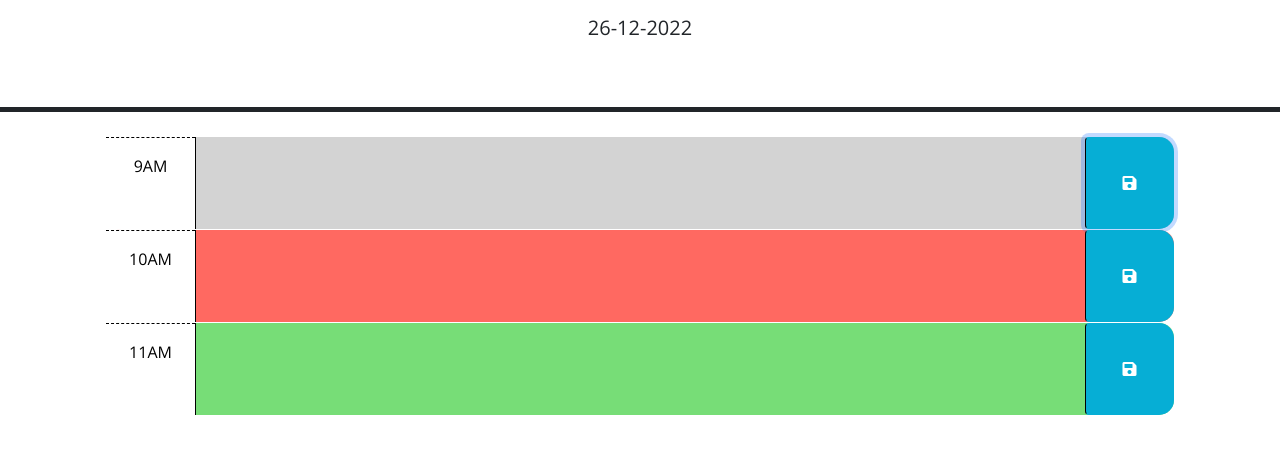
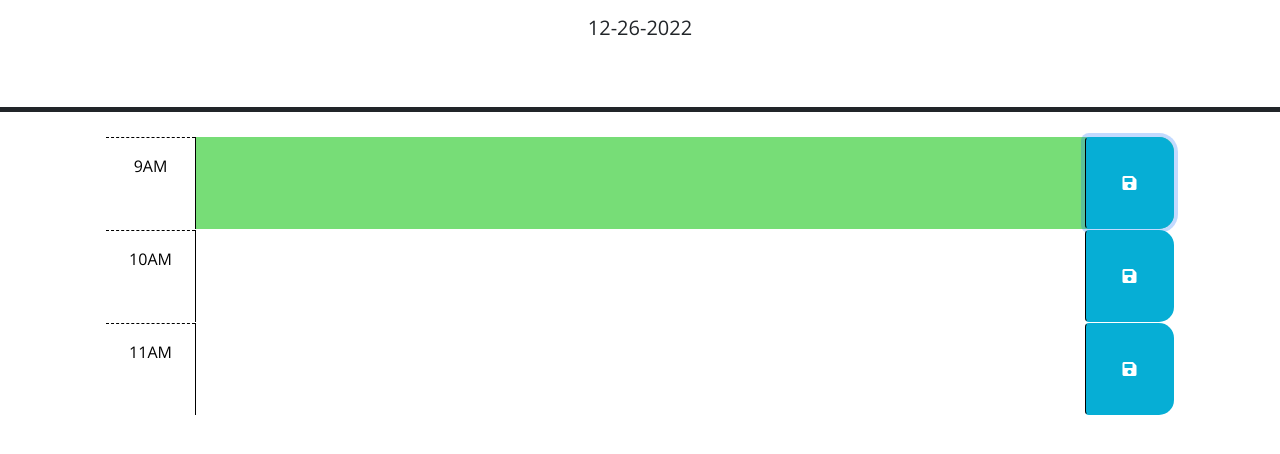
Before and after one commit to StevieMiller/dynamic-dayplanner, a plain HTML site: page index.html in a window 1280 px wide. Both pictures are taken after a click on the button 1129 px from the left and 348 px from the top of the page. Shown: the part 166-620 px from the top of the page. Drawn offline with nearby package versions, Linux system fonts and the light colour scheme.

Commit message:
applying classes to time-blocks

```diff
--- a/assets/script.js
+++ b/assets/script.js
@@ -4,28 +4,83 @@
 $(document).ready(function() {
   console.log('ready!');
 
-var saveBtn = $('.saveBtn');
-saveBtn.on('click', function (event) {
-console.log('clicked')
-event.preventDefault();
+// array storing the hours
+  let hours = [0, 1, 2, 3, 4, 5, 6, 7, 8, 9, 10, 11, 12, 13, 14, 15, 16, 17, 18, 19, 20, 21, 22, 23]
 
-// WHEN save button is clicked, description input is saved to local storage
-// The child element of the div id="hour-9" is the <textarea>
-var childOne = document.querySelector('#description')
-console.log(childOne)
-var parent = childOne.parentElement
-console.log(parent)
-var description = $('#hour-9').val();
-console.log(description)
-  //  var description = $('.description').val();
-  //  localStorage.setItem('description', description);
-  //  console.log(description)
+// for loop checks for the hours and index
+  for (let i = 0; i < hours.length; i++) {
+    const element = hours[i];
+    console.log('hour-' + element )
+    var currentTime = dayjs().format('H')
+    console.log(currentTime)
+
+    if(currentTime < element){
+      // append class of past to time block
+      let pastTime = document.getElementById("hour");
+      pastTime.classList.add("past");
+    } else if (currentTime === element) {
+      let presentTime = document.getElementById("hour");
+      presentTime.classList.add("present");
+    } else if (currentTime > element) {
+      let futureTime = document.getElementById("hour");
+      futureTime.classList.add("future");
     }
 
-  )
+    }
 
+    //next is to check condition on time
+    // next is to create html element using jquery
+    //next is to append class to such elements
+    //next is to remove classes from elements
+
+
+
+
+  const textAreaValue = document.getElementById('textArea')
+
+  function saveData() {
+    // var description = $('.description').val();
+    // localStorage.setItem('description', description);
+
+    var description = $('#description').val();
+    localStorage.setItem('description', description)
+    console.log(description)
+
+
+  }
+  // WHEN save button is clicked
+  var saveBtn = $('.saveBtn');
+  saveBtn.on('click', saveData)
+
+
+  // THEN description input is saved to local storage
+    // The child element of the div id="hour-9" is the <textarea>
+    // should I add an id of description? Or do I have to use #hour-9?
+    // If I add id="description", I can grab the <textarea>
+  var childOne = document.querySelector('#description')
+  // console.log(childOne)
+    // If I traverse up the DOM, I can grab the parent element
+  var parent = childOne.parentElement
+  // console.log(parent)
+
+  // THIS WORKS
+  // var description grabs input from <textarea> and stores in local storage
+  var storedData = localStorage.getItem('description');
+  console.log('stored data',storedData)
+  // writes storedData to page
+  textAreaValue.textContent = storedData
+
+  // THIS DOESN'T
+  // This code uses #hour-9 as key but doesn't store the value input from <textarea>
+  // I think I need to drill down to the <textarea> to grab the user input
+
+  // WHEN time moves past a time slot
+    // Use dayjs to create a function that checks for the time
+  // THEN the color of the slot changes
+    // Use parent/child DOM traversal to add/remove classes and styling to/from the time slots
+    // Add function(s) that apply/remove CSS styling
+    // Use if/else statement to compare time-block hour to current hour
   });
-
  $(function () {
 
    // TODO: Add a listener for click events on the save button. This code should
@@ -40,13 +95,14 @@ $(function () {
    // attribute of each time-block be used to conditionally add or remove the
    // past, present, and future classes? How can Day.js be used to get the
    // current hour in 24-hour time?
+
    //
    // TODO: Add code to get any user input that was saved in localStorage and set
    // the values of the corresponding textarea elements. HINT: How can the id
    // attribute of each time-block be used to do this?
    //
    // TODO: Add code to display the current date in the header of the page.
-  var currentDay = dayjs().format('DD-MM-YYYY');
+   var currentDay = dayjs().format('MM-DD-YYYY');
    console.log(currentDay)
    $('#currentDay').text(currentDay);
  });
--- a/index.html
+++ b/index.html
@@ -40,7 +40,7 @@
         -->
 
       <!-- Example of a past time block. The "past" class adds a gray background color. -->
-      <div id="hour-9" class="row time-block past">
+      <div id="hour" class="row time-block">
         <div class="col-2 col-md-1 hour text-center py-3">9AM</div>
         <textarea class="col-8 col-md-10 description" id="description" rows="3"> </textarea>
         <button class="btn saveBtn col-2 col-md-1" aria-label="save">
@@ -49,7 +49,7 @@
       </div>
 
       <!-- Example of a a present time block. The "present" class adds a red background color. -->
-      <div id="hour-10" class="row time-block present">
+      <div id="hour" class="row time-block">
         <div class="col-2 col-md-1 hour text-center py-3">10AM</div>
         <textarea class="col-8 col-md-10 description" rows="3"> </textarea>
         <button class="btn saveBtn col-2 col-md-1" aria-label="save">
@@ -58,9 +58,9 @@
       </div>
 
       <!-- Example of a future time block. The "future" class adds a green background color. -->
-      <div id="hour-11" class="row time-block future">
+      <div id="hour" class="row time-block">
         <div class="col-2 col-md-1 hour text-center py-3">11AM</div>
-        <textarea class="col-8 col-md-10 description" rows="3"> </textarea>
+        <textarea class="col-8 col-md-10 description" id="textArea" rows="3"> </textarea>
         <button class="btn saveBtn col-2 col-md-1" aria-label="save">
           <i class="fas fa-save" aria-hidden="true"></i>
         </button>
```
Lines whose indentation alone changed are shown as unchanged.
